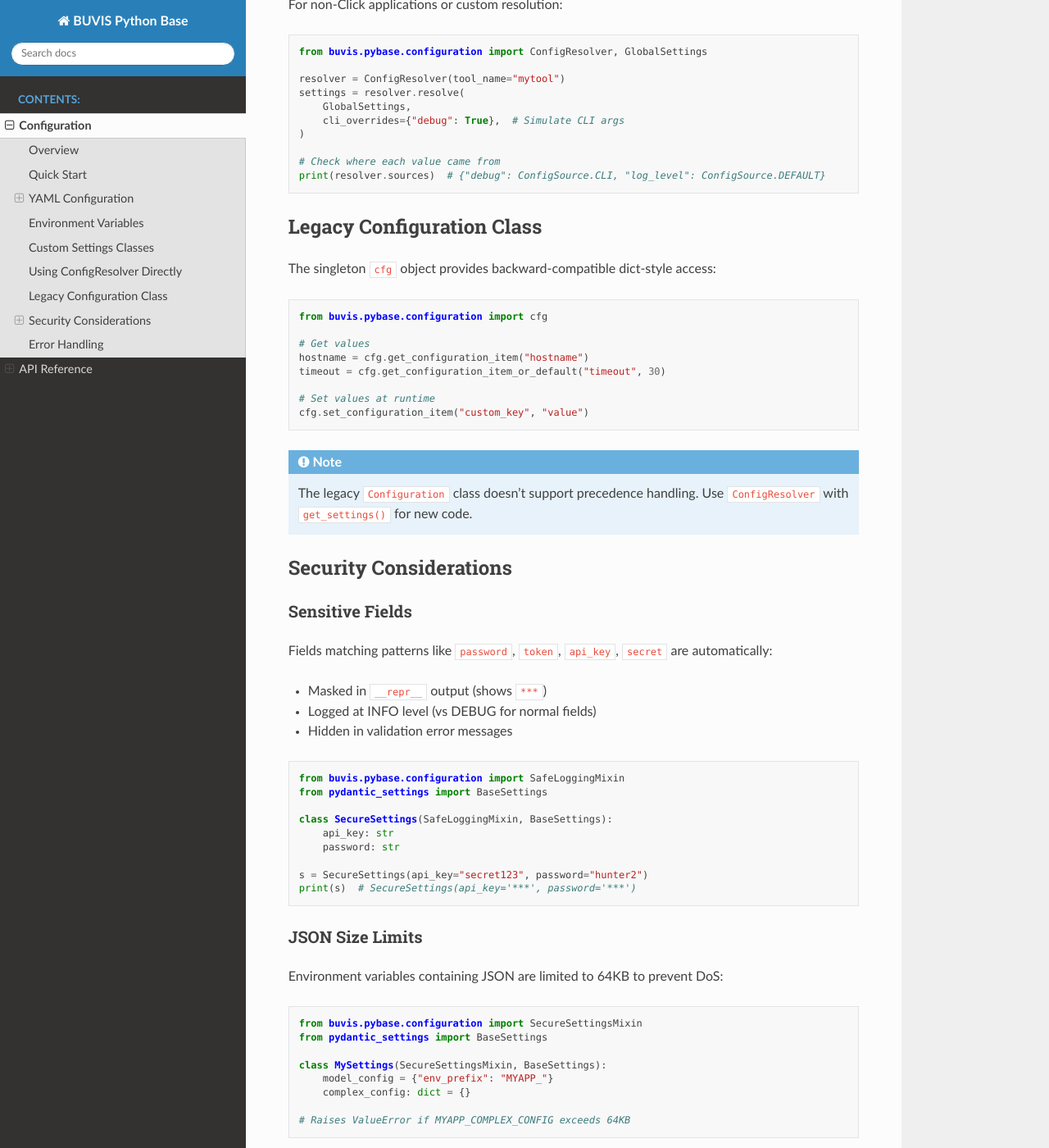
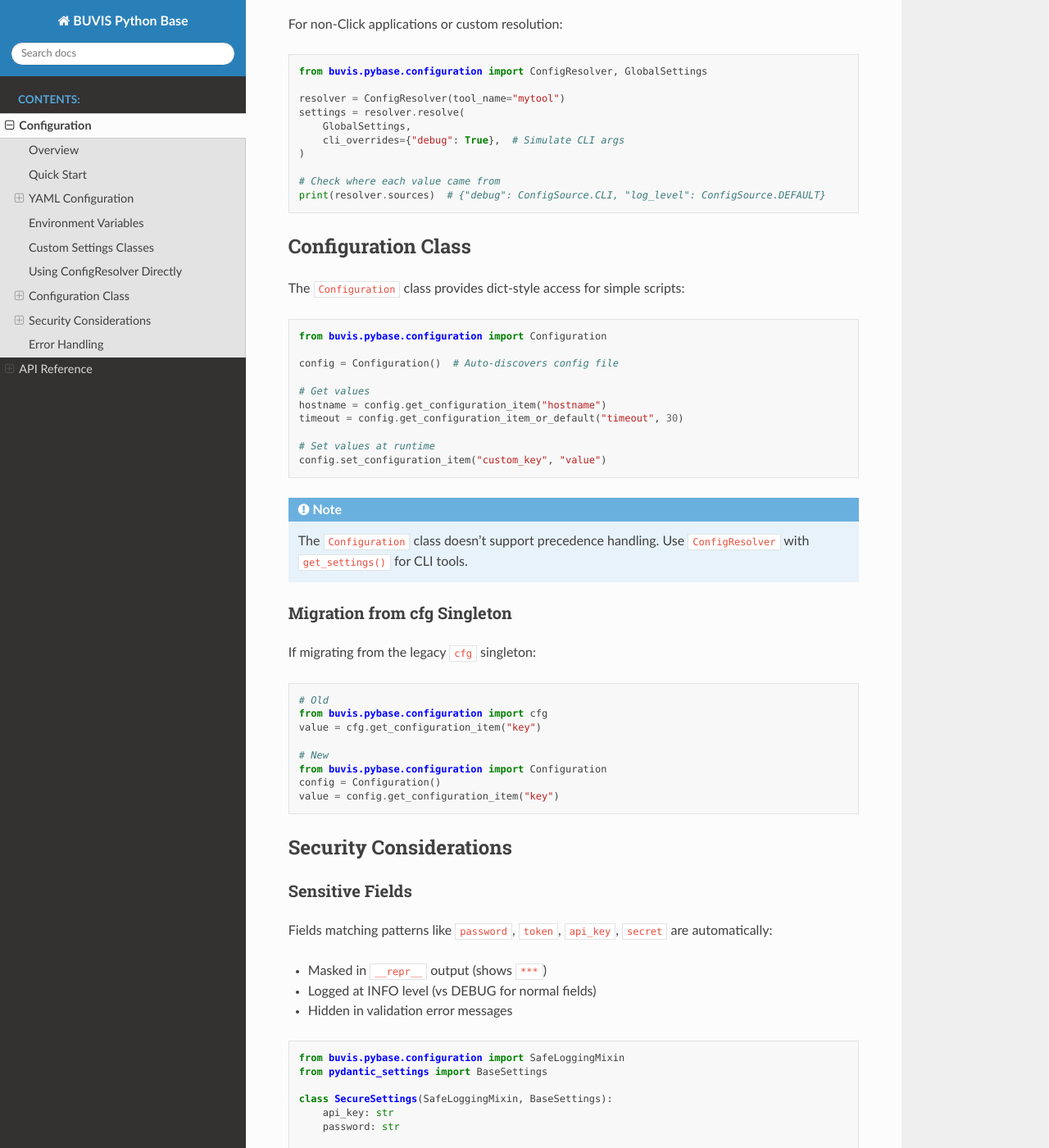
Before and after one commit to buvis/buvis-pybase, a Sphinx documentation site: the page built from docs/source/configuration.rst, in a window 1280 px wide and 1400 px high, scrolled down 3297 px. Shown: the whole window at 82% size. Built offline with Sphinx 7.4.7 and the Read the Docs theme 3.1.0, drawn with Linux system fonts in a browser that asks for light colours; some of the changed text lies outside the part shown.

Commit message:
feat(configuration)!: remove legacy cfg singleton

```diff
--- a/docs/source/configuration.rst
+++ b/docs/source/configuration.rst
@@ -166,26 +166,44 @@ For non-Click applications or custom resolution:
     # Check where each value came from
     print(resolver.sources)  # {"debug": ConfigSource.CLI, "log_level": ConfigSource.DEFAULT}
 
-Legacy Configuration Class
---------------------------
+Configuration Class
+-------------------
 
-The singleton ``cfg`` object provides backward-compatible dict-style access:
+The ``Configuration`` class provides dict-style access for simple scripts:
 
 .. code-block:: python
 
-    from buvis.pybase.configuration import cfg
+    from buvis.pybase.configuration import Configuration
+
+    config = Configuration()  # Auto-discovers config file
 
     # Get values
-    hostname = cfg.get_configuration_item("hostname")
-    timeout = cfg.get_configuration_item_or_default("timeout", 30)
+    hostname = config.get_configuration_item("hostname")
+    timeout = config.get_configuration_item_or_default("timeout", 30)
 
     # Set values at runtime
-    cfg.set_configuration_item("custom_key", "value")
+    config.set_configuration_item("custom_key", "value")
 
 .. note::
 
-    The legacy ``Configuration`` class doesn't support precedence handling.
-    Use ``ConfigResolver`` with ``get_settings()`` for new code.
+    The ``Configuration`` class doesn't support precedence handling.
+    Use ``ConfigResolver`` with ``get_settings()`` for CLI tools.
+
+Migration from cfg Singleton
+~~~~~~~~~~~~~~~~~~~~~~~~~~~~
+
+If migrating from the legacy ``cfg`` singleton:
+
+.. code-block:: python
+
+    # Old
+    from buvis.pybase.configuration import cfg
+    value = cfg.get_configuration_item("key")
+
+    # New
+    from buvis.pybase.configuration import Configuration
+    config = Configuration()
+    value = config.get_configuration_item("key")
 
 Security Considerations
 -----------------------
```
Also changed, not shown: CLAUDE.md (+1 -1 lines), README.md (+3 -2 lines), 6 other files.
